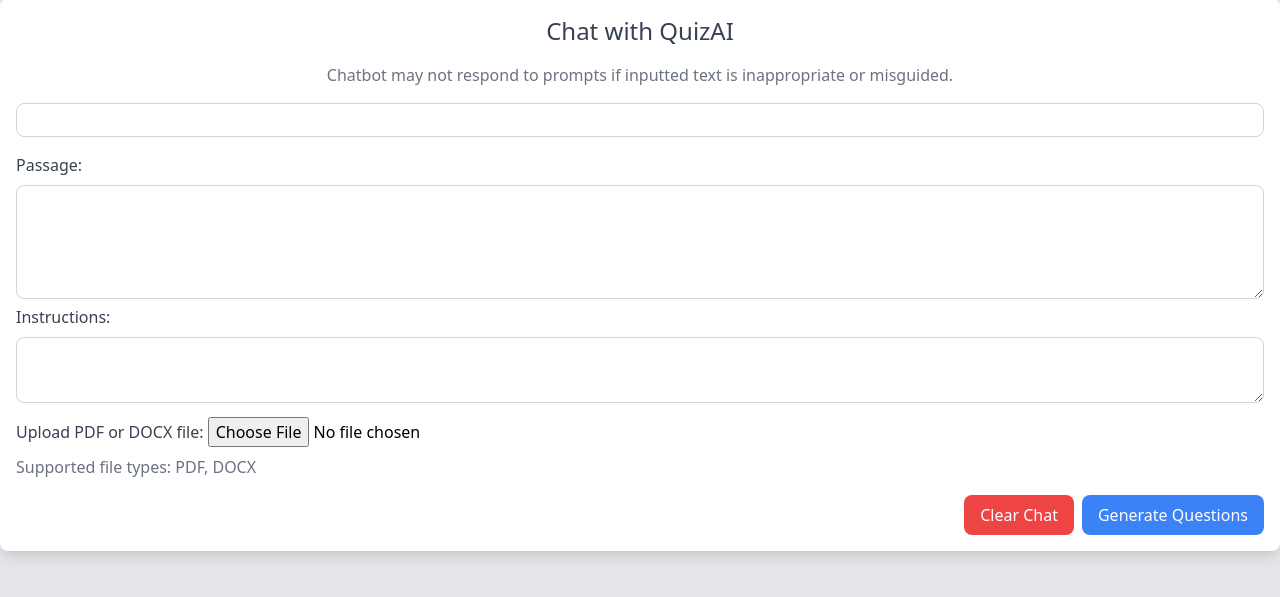
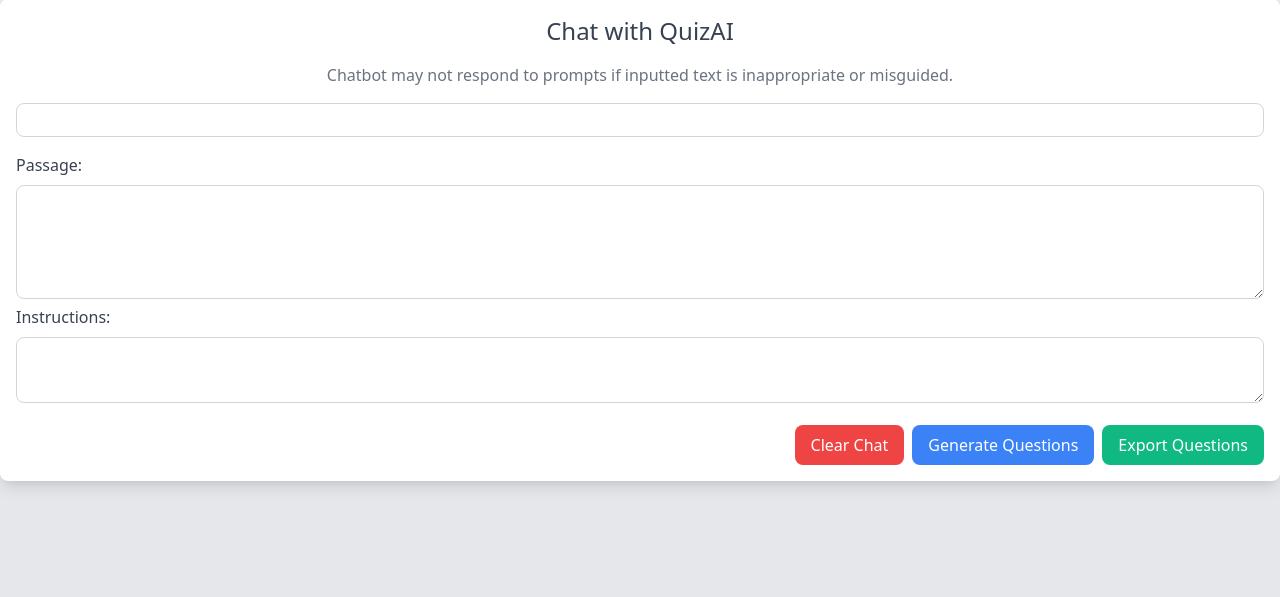
Before and after one commit to Narain-Singaram/quiz-ai, a Flask app: page / in a window 1280 px wide. Shown: the part 33-630 px from the top of the page. Run offline with Flask 3, Linux system fonts and the light colour scheme.

Commit message:
Export Feature

```diff
--- a/app.py
+++ b/app.py
@@ -1,11 +1,12 @@
-from flask import Flask, render_template, request, redirect, url_for
-import PyPDF2
-from docx import Document
+from flask import Flask, render_template, request, redirect, url_for, flash, send_file
 import google.generativeai as palm
+import os
+from tempfile import NamedTemporaryFile
 
-palm.configure(api_key="AIzaSyD2XypgJgP-RQPBQLgXhnyZ0kSOLUTM-OM")
+palm.configure(api_key="AIzaSyD2XypgJgP-RQPBQLgXhnyZ0kSOLUTM-OM")  # Replace with your actual API key
 
 app = Flask(__name__)
+app.secret_key = "your_secret_key"
 
 defaults = {
     'model': 'models/text-bison-001',
@@ -27,26 +28,21 @@
 
 conversation_history = []
 
-def extract_text_from_pdf(pdf_file):
-    pdf_text = ""
-    try:
-        pdf_reader = PyPDF2.PdfFileReader(pdf_file)
-        for page_num in range(pdf_reader.numPages):
-            page = pdf_reader.getPage(page_num)
-            pdf_text += page.extractText()
-    except Exception as e:
-        print(f"Error extracting text from PDF: {str(e)}")
-    return pdf_text
+@app.route('/export_questions', methods=['GET'])
+def export_questions():
+    # Generate questions using the chat history
+    prompt = "\n".join(conversation_history)
+    response = palm.generate_text(**defaults, prompt=prompt)
+    generated_text = response.result
 
-def extract_text_from_docx(docx_file):
-    docx_text = ""
-    try:
-        doc = Document(docx_file)
-        for paragraph in doc.paragraphs:
-            docx_text += paragraph.text + "\n"
-    except Exception as e:
-        print(f"Error extracting text from DOCX: {str(e)}")
-    return docx_text
+    # Save the generated questions to a temporary file
+    with NamedTemporaryFile(delete=False, suffix=".txt", mode='w', dir='temp') as temp_file:
+        temp_file.write(generated_text)
+        temp_file_path = temp_file.name
+
+    # Provide the temporary file for download
+    return send_file(temp_file_path, as_attachment=True, download_name="generated_questions.txt")
+
 
 def format_chat_message(message):
     if message:
@@ -63,20 +59,12 @@
         input_passage = request.form.get('input_passage')
         input_instructions = request.form.get('input_instructions')
 
-        uploaded_file = request.files['file_input']
+        conversation_history.clear()
 
-        if uploaded_file:
-            if uploaded_file.filename.endswith('.pdf'):
-                pdf_text = extract_text_from_pdf(uploaded_file)
-                input_passage = f"{input_passage}\n{pdf_text}"
-            elif uploaded_file.filename.endswith('.docx'):
-                docx_text = extract_text_from_docx(uploaded_file)
-                input_passage = f"{input_passage}\n{docx_text}"
-
-        conversation_history.clear()
         conversation_history.append(input_passage)
         conversation_history.append(f"User: {format_chat_message(input_instructions)}")
 
+        # Generate the response from the chatbot
         prompt = "\n".join(conversation_history)
         response = palm.generate_text(**defaults, prompt=prompt)
         generated_text = response.result
--- a/templates/index.html
+++ b/templates/index.html
@@ -33,15 +33,13 @@
     </div>
     <form method="POST" action="/" enctype="multipart/form-data">
         <label for="input_passage" class="text-gray-700">Passage:</label>
-        <textarea id="input_passage" class="text-input mt-2 p-2 border border-gray-300 rounded-lg w-full" name="input_passage" rows="4" required minlength="30"></textarea>
+        <textarea id="input_passage" class="text-input mt-2 p-2 border border-gray-300 rounded-lg w-full" name="input_passage" rows="4" minlength="30"></textarea>
         <label for="input_instructions" class="text-gray-700 mt-4">Instructions:</label>
-        <textarea id="input_instructions" class="text-input mt-2 p-2 border border-gray-300 rounded-lg w-full" name="input_instructions" rows="2" required></textarea>
-        <label for="file_input" class="text-gray-700 mt-4">Upload PDF or DOCX file:</label>
-        <input type="file" id="file_input" name="file_input" class="mt-2">
-        <div class="mt-2 text-gray-500">Supported file types: PDF, DOCX</div>
+        <textarea id="input_instructions" class="text-input mt-2 p-2 border border-gray-300 rounded-lg w-full" name="input_instructions" rows="2"></textarea>
         <div class="flex justify-end mt-4">
             <button class="clear-button bg-red-500 text-white px-4 py-2 rounded-lg cursor-pointer" id="clear-chat">Clear Chat</button>
             <input type="submit" value="Generate Questions" class="bg-blue-500 text-white px-4 py-2 rounded-lg cursor-pointer ml-2">
+            <a href="{{ url_for('export_questions') }}" class="bg-green-500 text-white px-4 py-2 rounded-lg cursor-pointer ml-2">Export Questions</a>
         </div>
     </form>
 </div>
@@ -52,6 +50,23 @@
             conversation.removeChild(conversation.firstChild);
         }
     });
+
+    document.getElementById('file_input').addEventListener('change', function () {
+        // Check if a file is uploaded
+        var fileUploaded = this.files.length > 0;
+
+        // Set the 'required' and 'minlength' attributes based on whether a file is uploaded
+        var passageInput = document.getElementById('input_passage');
+        passageInput.required = !fileUploaded;
+        passageInput.removeAttribute('minlength');
+
+        // Track whether a file is uploaded for use in the template
+        var fileUploadedInput = document.createElement('input');
+        fileUploadedInput.type = 'hidden';
+        fileUploadedInput.name = 'file_uploaded';
+        fileUploadedInput.value = fileUploaded;
+        this.form.appendChild(fileUploadedInput);
+    });
 </script>
 </body>
 </html>
```
